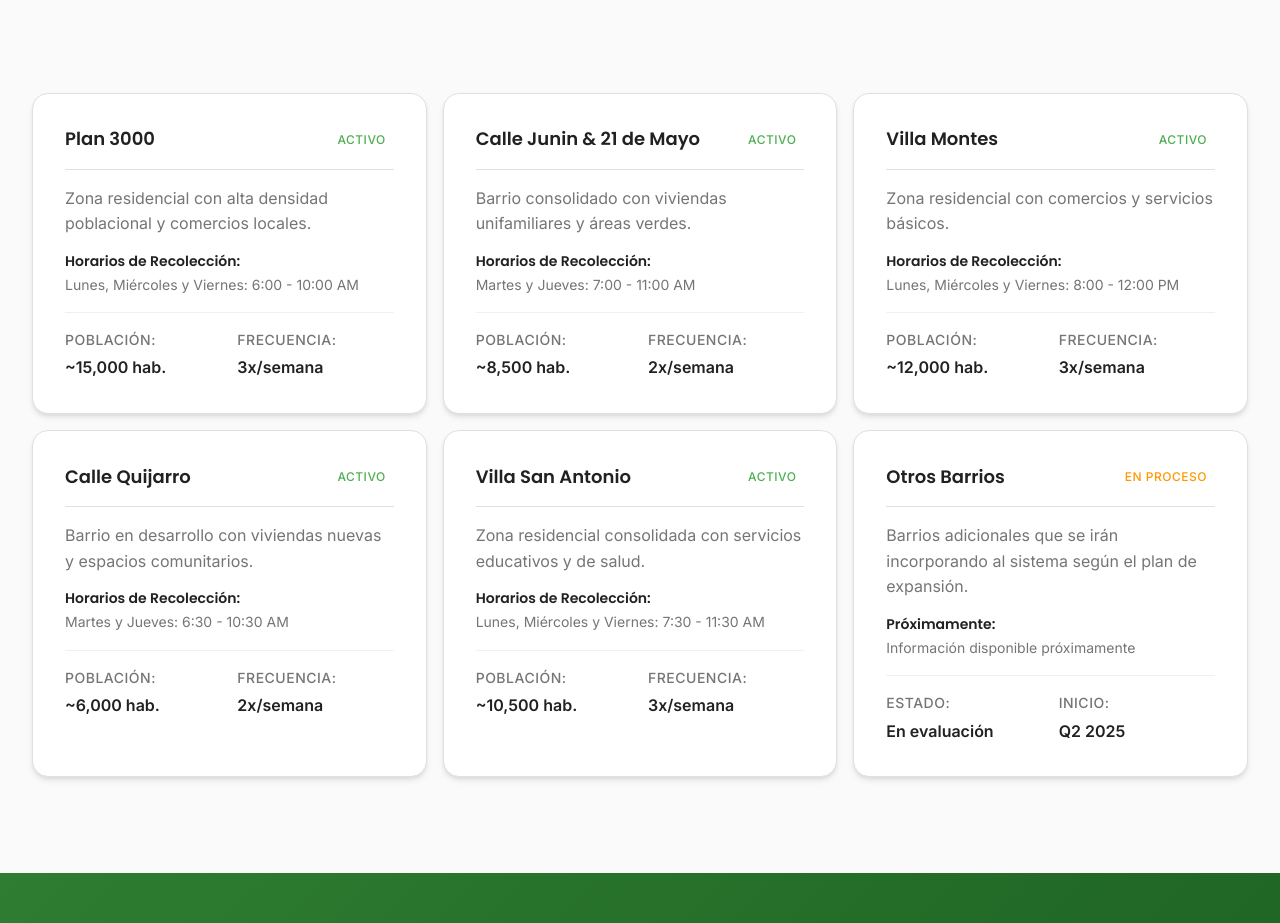
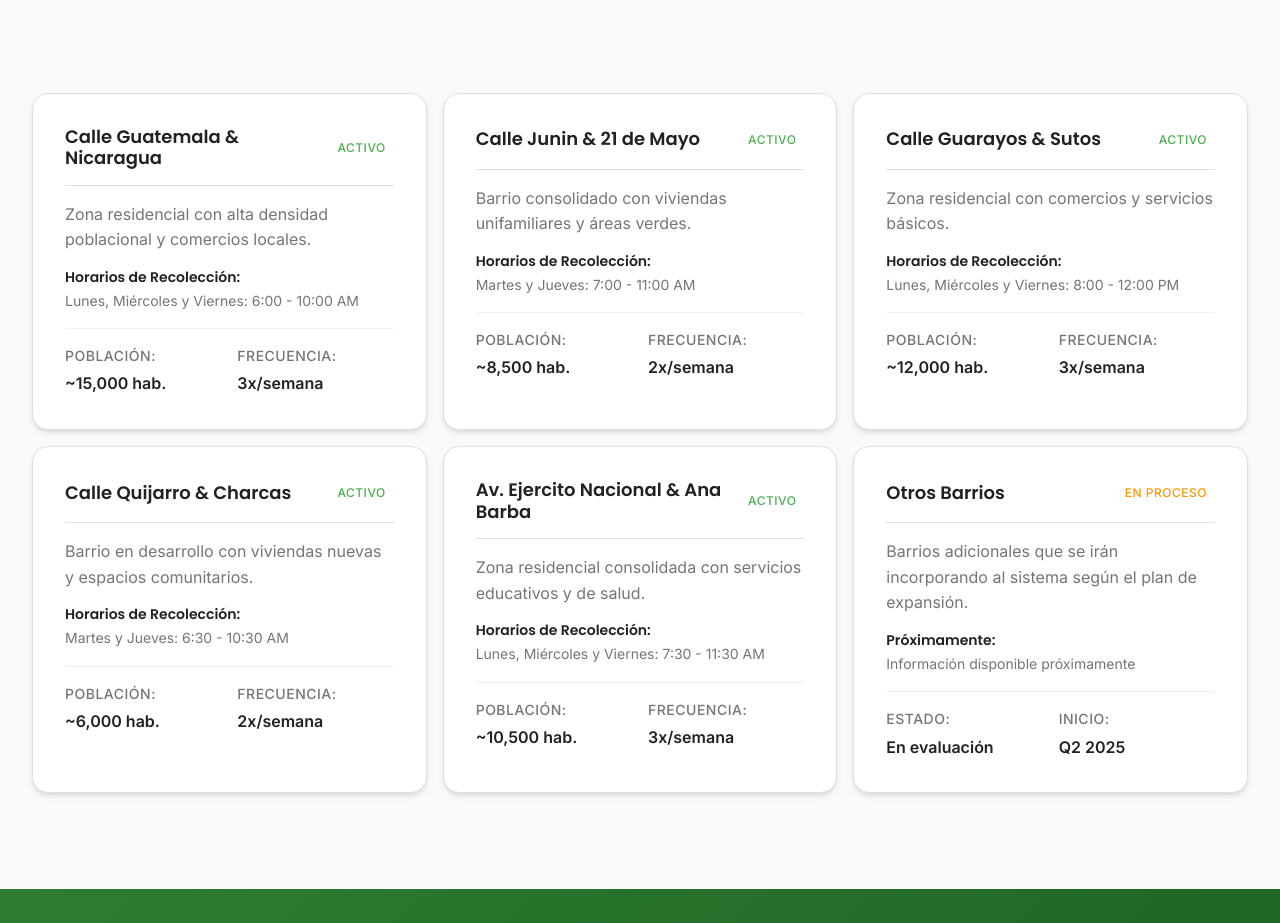
Before and after one commit to jose-brucsoni/Puntos_de_Residuos, a website with bundled scripts: page pages/services.html in a window 1280 px wide. Shown: the part 1961-2884 px from the top of the page. Built offline with nearby package versions, Linux system fonts and the light colour scheme.

Commit message:
Updated barrio names and schedules across multiple HTML and JavaScript files to reflect recent changes. Removed outdated barrio options and added new ones for improved accuracy in waste management services.

```diff
--- a/js/components/waste-management.js
+++ b/js/components/waste-management.js
@@ -10,11 +10,11 @@ export function initWasteManagement() {
         config: {
             apiUrl: '/api/waste-management',
             barrios: [
-                { id: 'plan-3000', name: 'Plan 3000', schedule: ['Lunes', 'Miércoles', 'Viernes'] },
+                { id: 'Calle-Guatemala-&-Nicaragua', name: 'Calle Guatemala & Nicaragua', schedule: ['Lunes', 'Miércoles', 'Viernes'] },
                 { id: 'Calle-Junin-&-21-de-Mayo', name: 'Calle Junin & 21 de Mayo', schedule: ['Martes', 'Jueves'] },
-                { id: 'villa-montes', name: 'Villa Montes', schedule: ['Lunes', 'Miércoles', 'Viernes'] },
-                { id: 'Calle-Quijarro', name: 'Calle Quijarro', schedule: ['Martes', 'Jueves'] },
-                { id: 'villa-san-antonio', name: 'Villa San Antonio', schedule: ['Lunes', 'Miércoles', 'Viernes'] }
+                { id: 'Calle-Guarayos-&-Sutos', name: 'Calle Guarayos & Sutos', schedule: ['Lunes', 'Miércoles', 'Viernes'] },
+                { id: 'Calle-Quijarro-&-Charcas', name: 'Calle Quijarro & Charcas', schedule: ['Martes', 'Jueves'] },
+                { id: 'Av-Ejercito-Nacional-&-Ana-Barba', name: 'Av. Ejercito Nacional & Ana Barba', schedule: ['Lunes', 'Miércoles', 'Viernes'] }
             ],
             tiposReporte: [
                 { id: 'recojo-no-realizado', name: 'Recojo no realizado', priority: 'high' },
--- a/pages/services.html
+++ b/pages/services.html
@@ -166,7 +166,7 @@
                 <div class="barrios-grid grid-responsive-3">
                     <div class="barrio-card" data-animate="fade-in" data-delay="100">
                         <div class="barrio-header">
-                            <h3 class="barrio-name">Plan 3000</h3>
+                            <h3 class="barrio-name">Calle Guatemala & Nicaragua</h3>
                             <span class="barrio-status status-active">Activo</span>
                         </div>
                         <div class="barrio-info">
@@ -218,7 +218,7 @@
 
                     <div class="barrio-card" data-animate="fade-in" data-delay="300">
                         <div class="barrio-header">
-                            <h3 class="barrio-name">Villa Montes</h3>
+                            <h3 class="barrio-name">Calle Guarayos & Sutos</h3>
                             <span class="barrio-status status-active">Activo</span>
                         </div>
                         <div class="barrio-info">
@@ -244,7 +244,7 @@
 
                     <div class="barrio-card" data-animate="fade-in" data-delay="400">
                         <div class="barrio-header">
-                            <h3 class="barrio-name">Calle Quijarro</h3>
+                            <h3 class="barrio-name">Calle Quijarro & Charcas</h3>
                             <span class="barrio-status status-active">Activo</span>
                         </div>
                         <div class="barrio-info">
@@ -270,7 +270,7 @@
 
                     <div class="barrio-card" data-animate="fade-in" data-delay="500">
                         <div class="barrio-header">
-                            <h3 class="barrio-name">Villa San Antonio</h3>
+                            <h3 class="barrio-name">Av. Ejercito Nacional & Ana Barba</h3>
                             <span class="barrio-status status-active">Activo</span>
                         </div>
                         <div class="barrio-info">
@@ -431,11 +431,11 @@
                         <label for="barrio" class="form-label">Barrio *</label>
                         <select id="barrio" name="barrio" class="form-input" required>
                             <option value="">Selecciona tu barrio</option>
-                            <option value="plan-3000">Plan 3000</option>
+                            <option value="Calle-Guatemala-&-Nicaragua">Calle Guatemala & Nicaragua</option>
                             <option value="Calle-Junin-&-21-de-Mayo">Calle Junin & 21 de Mayo</option>
-                            <option value="villa-montes">Villa Montes</option>
-                            <option value="Calle-Quijarro">Calle Quijarro</option>
-                            <option value="villa-san-antonio">Villa San Antonio</option>
+                            <option value="Calle-Guarayos-&-Sutos">Calle Guarayos & Sutos</option>
+                            <option value="Calle-Quijarro-&-Charcas">Calle Quijarro & Charcas</option>
+                            <option value="Av-Ejercito-Nacional-&-Ana-Barba">Av. Ejercito Nacional & Ana Barba</option>
                             <option value="otro">Otro</option>
                         </select>
                     </div>
```
Also changed, not shown: index.html (+4 -4 lines), pages/about.html (+4 -4 lines), pages/contact.html (+5 -5 lines), pages/points.html (+24 -24 lines).
